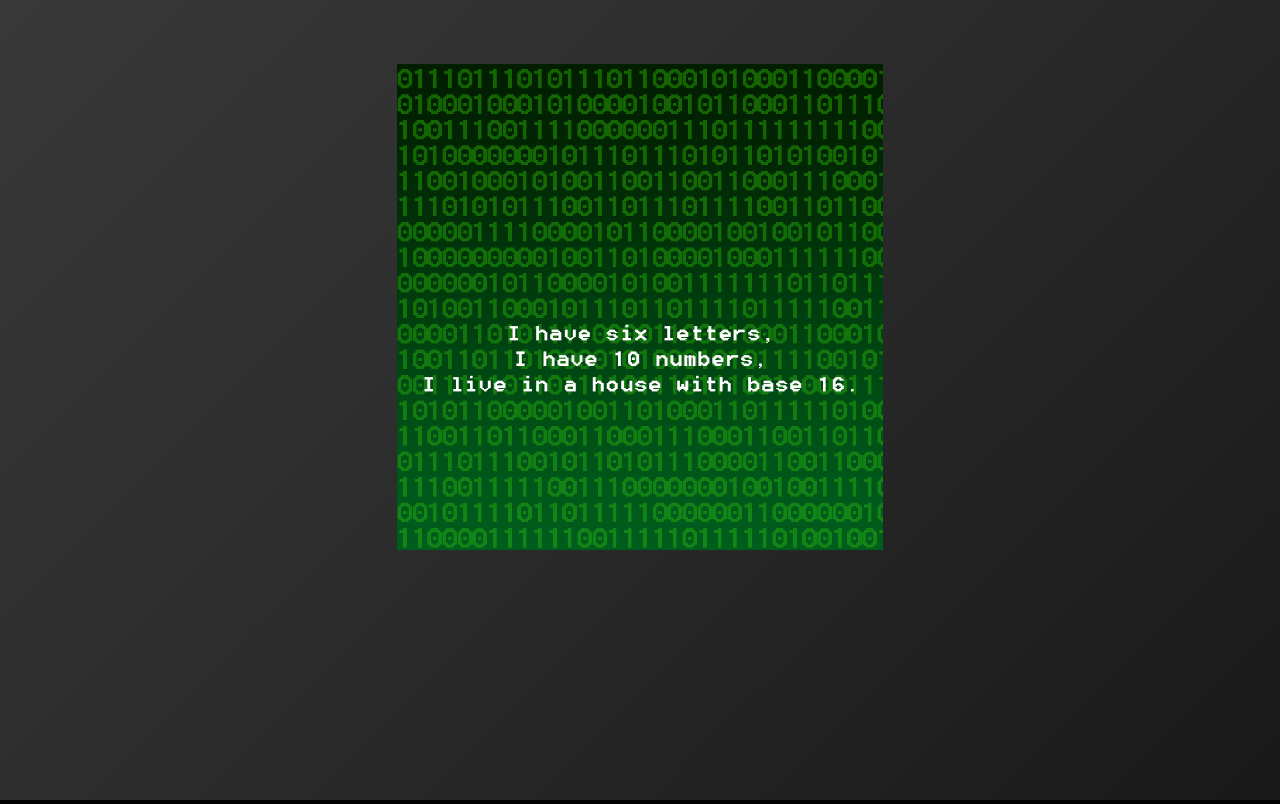
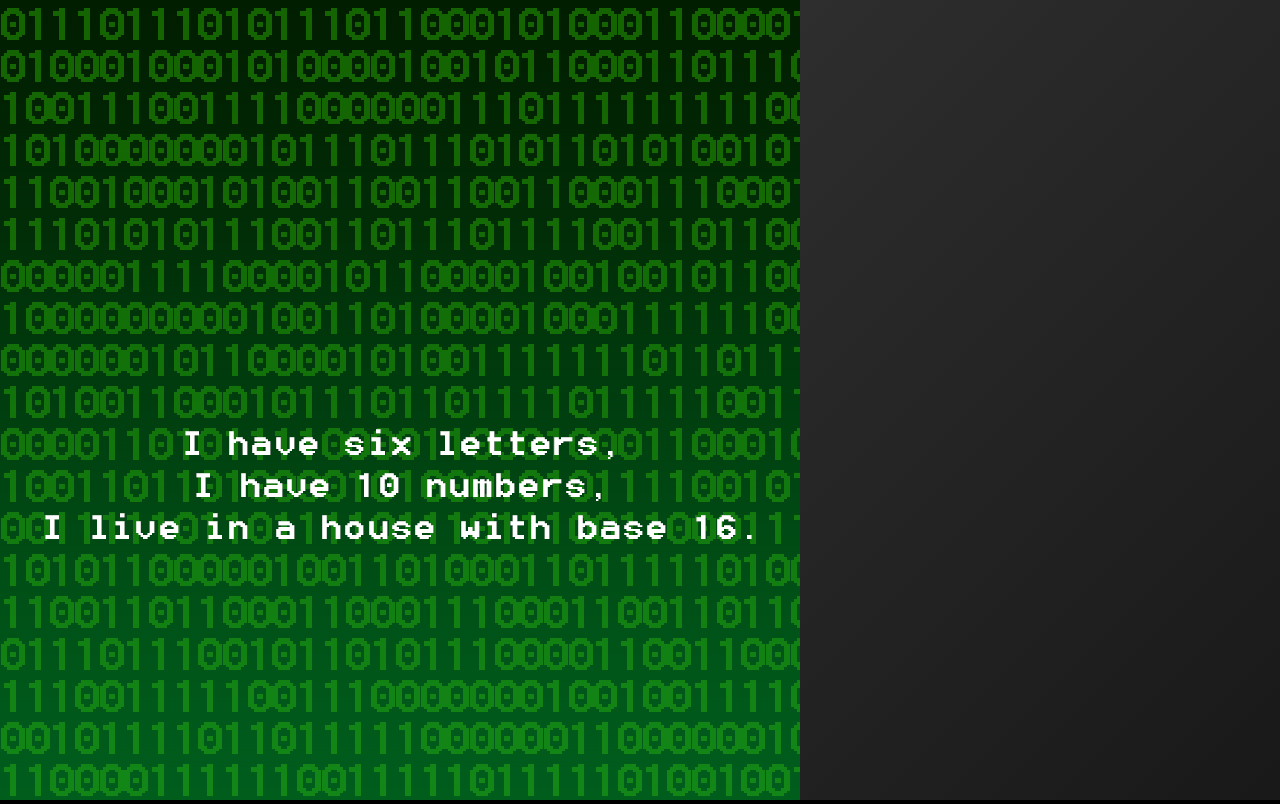
Before and after one commit to batlin7/Cloud-Project, a website: page public/puzzle-1/index.html in a window 1280 px wide. Drawn offline with Linux system fonts and the light colour scheme.

Commit message:
make it better

```diff
--- a/public/css/style.css
+++ b/public/css/style.css
@@ -156,16 +156,3 @@ transition: visibility 2s;
         display: block;
     }
 }
-
-.img_container{
-    width: 100%;
-    height: auto;
-    padding-top: 5%;
-}
-.img_container img{
-    width: 38%;
-    height: inherit;
-    margin-right: auto;
-    margin-left: auto;
-    display: block;
-}
```
Also changed, not shown: public/index.html (+1 -1 lines).
